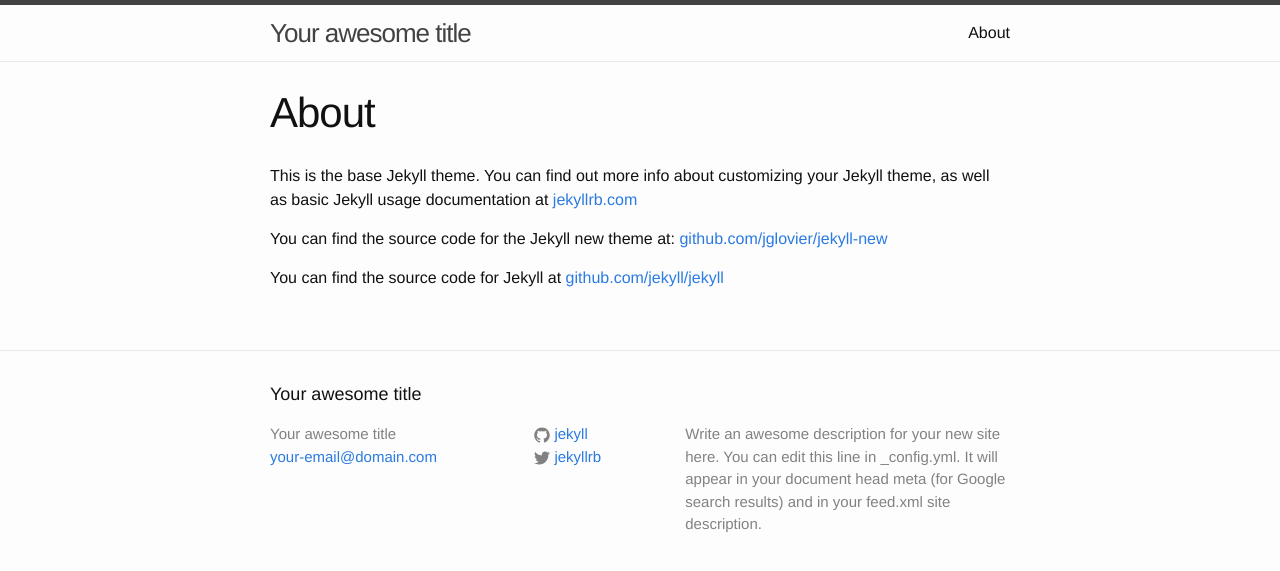
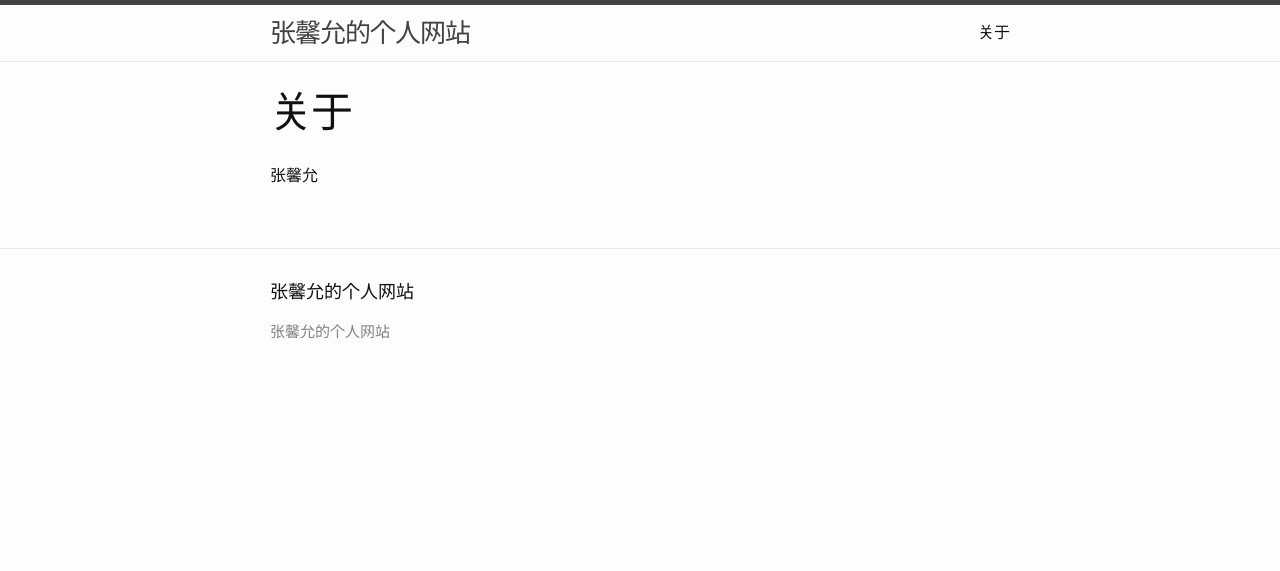
Before and after one commit to zhangxinyun/zhangxinyun.github.io, a Jekyll site: the page built from about.md, in a window 1280 px wide. Shown: the top 571 px of the page. Built offline with Jekyll 4.4.1, drawn with Linux system fonts in a browser that asks for light colours.

```diff
--- a/_config.yml
+++ b/_config.yml
@@ -1,14 +1,8 @@
 # Site settings
-title: Your awesome title
-email: your-email@domain.com
-description: > # this means to ignore newlines until "baseurl:"
-  Write an awesome description for your new site here. You can edit this
-  line in _config.yml. It will appear in your document head meta (for
-  Google search results) and in your feed.xml site description.
-baseurl: "" # the subpath of your site, e.g. /blog/
-url: "http://yourdomain.com" # the base hostname & protocol for your site
-twitter_username: jekyllrb
-github_username:  jekyll
+title: 张馨允的个人网站
+description: 张馨允的个人网站
+baseurl: ""
+url: "http://zhangxinyun.net"
 
 # Build settings
 markdown: kramdown
--- a/_includes/footer.html
+++ b/_includes/footer.html
@@ -5,46 +5,6 @@
     <h2 class="footer-heading">{{ site.title }}</h2>
 
     <div class="footer-col-wrapper">
-      <div class="footer-col  footer-col-1">
-        <ul class="contact-list">
-          <li>{{ site.title }}</li>
-          <li><a href="mailto:{{ site.email }}">{{ site.email }}</a></li>
-        </ul>
-      </div>
-
-      <div class="footer-col  footer-col-2">
-        <ul class="social-media-list">
-          {% if site.github_username %}
-          <li>
-            <a href="https://github.com/{{ site.github_username }}">
-              <span class="icon  icon--github">
-                <svg viewBox="0 0 16 16">
-                  <path fill="#828282" d="M7.999,0.431c-4.285,0-7.76,3.474-7.76,7.761 c0,3.428,2.223,6.337,5.307,7.363c0.388,0.071,0.53-0.168,0.53-0.374c0-0.184-0.007-0.672-0.01-1.32 c-2.159,0.469-2.614-1.04-2.614-1.04c-0.353-0.896-0.862-1.135-0.862-1.135c-0.705-0.481,0.053-0.472,0.053-0.472 c0.779,0.055,1.189,0.8,1.189,0.8c0.692,1.186,1.816,0.843,2.258,0.645c0.071-0.502,0.271-0.843,0.493-1.037 C4.86,11.425,3.049,10.76,3.049,7.786c0-0.847,0.302-1.54,0.799-2.082C3.768,5.507,3.501,4.718,3.924,3.65 c0,0,0.652-0.209,2.134,0.796C6.677,4.273,7.34,4.187,8,4.184c0.659,0.003,1.323,0.089,1.943,0.261 c1.482-1.004,2.132-0.796,2.132-0.796c0.423,1.068,0.157,1.857,0.077,2.054c0.497,0.542,0.798,1.235,0.798,2.082 c0,2.981-1.814,3.637-3.543,3.829c0.279,0.24,0.527,0.713,0.527,1.437c0,1.037-0.01,1.874-0.01,2.129 c0,0.208,0.14,0.449,0.534,0.373c3.081-1.028,5.302-3.935,5.302-7.362C15.76,3.906,12.285,0.431,7.999,0.431z"/>
-                </svg>
-              </span>
-
-              <span class="username">{{ site.github_username }}</span>
-            </a>
-          </li>
-          {% endif %}
-
-          {% if site.twitter_username %}
-          <li>
-            <a href="https://twitter.com/{{ site.twitter_username }}">
-              <span class="icon  icon--twitter">
-                <svg viewBox="0 0 16 16">
-                  <path fill="#828282" d="M15.969,3.058c-0.586,0.26-1.217,0.436-1.878,0.515c0.675-0.405,1.194-1.045,1.438-1.809
-                  c-0.632,0.375-1.332,0.647-2.076,0.793c-0.596-0.636-1.446-1.033-2.387-1.033c-1.806,0-3.27,1.464-3.27,3.27 c0,0.256,0.029,0.506,0.085,0.745C5.163,5.404,2.753,4.102,1.14,2.124C0.859,2.607,0.698,3.168,0.698,3.767 c0,1.134,0.577,2.135,1.455,2.722C1.616,6.472,1.112,6.325,0.671,6.08c0,0.014,0,0.027,0,0.041c0,1.584,1.127,2.906,2.623,3.206 C3.02,9.402,2.731,9.442,2.433,9.442c-0.211,0-0.416-0.021-0.615-0.059c0.416,1.299,1.624,2.245,3.055,2.271 c-1.119,0.877-2.529,1.4-4.061,1.4c-0.264,0-0.524-0.015-0.78-0.046c1.447,0.928,3.166,1.469,5.013,1.469 c6.015,0,9.304-4.983,9.304-9.304c0-0.142-0.003-0.283-0.009-0.423C14.976,4.29,15.531,3.714,15.969,3.058z"/>
-                </svg>
-              </span>
-
-              <span class="username">{{ site.twitter_username }}</span>
-            </a>
-          </li>
-          {% endif %}
-        </ul>
-      </div>
-
       <div class="footer-col  footer-col-3">
         <p class="text">{{ site.description }}</p>
       </div>
--- a/about.md
+++ b/about.md
@@ -1,11 +1,7 @@
 ---
 layout: page
-title: About
+title: 关于
 permalink: /about/
 ---
 
-This is the base Jekyll theme. You can find out more info about customizing your Jekyll theme, as well as basic Jekyll usage documentation at [jekyllrb.com](http://jekyllrb.com/)
-
-You can find the source code for the Jekyll new theme at: [github.com/jglovier/jekyll-new](https://github.com/jglovier/jekyll-new)
-
-You can find the source code for Jekyll at [github.com/jekyll/jekyll](https://github.com/jekyll/jekyll)
+张馨允
--- a/index.html
+++ b/index.html
@@ -4,7 +4,7 @@ layout: default
 
 <div class="home">
 
-  <h1 class="page-heading">Posts</h1>
+  <h1 class="page-heading">文章列表</h1>
 
   <ul class="post-list">
     {% for post in site.posts %}
@@ -18,6 +18,6 @@ layout: default
     {% endfor %}
   </ul>
 
-  <p class="rss-subscribe">subscribe <a href="{{ "/feed.xml" | prepend: site.baseurl }}">via RSS</a></p>
+  <p class="rss-subscribe">订阅 <a href="{{ "/feed.xml" | prepend: site.baseurl }}">RSS</a></p>
 
 </div>
```
Also changed, not shown: _posts/2015-12-24-welcome-to-jekyll.markdown (deleted, +0 -25 lines), _posts/2015-12-25-christmas-gift.markdown (added, +8 -0 lines).
